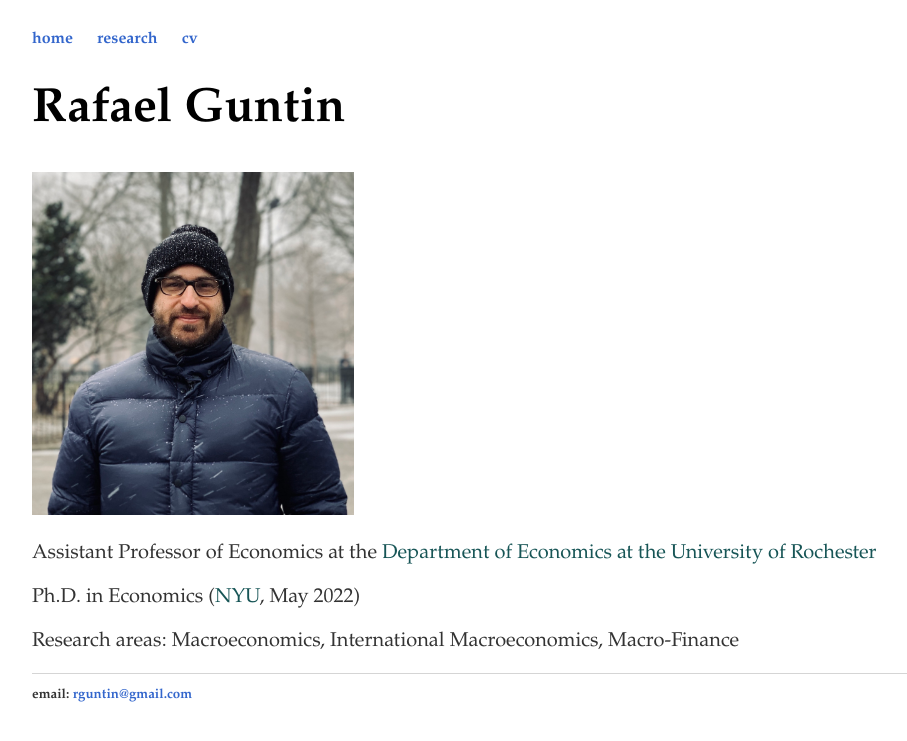
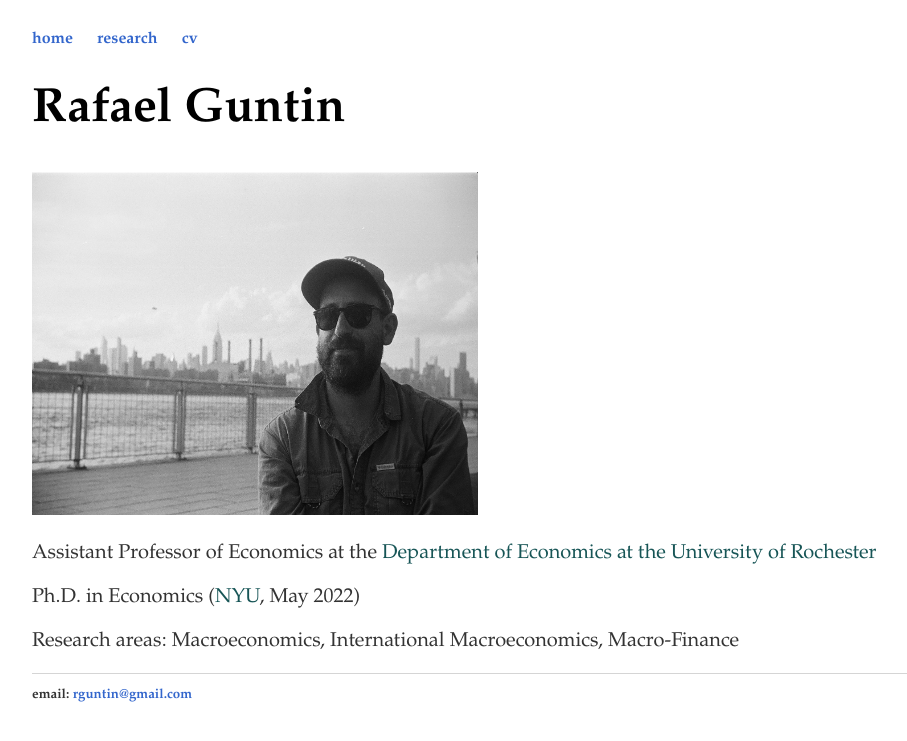
Before and after one commit to rafaguntin/rafaguntin.github.io, a Jekyll site: the page built from index.html, in a window 1280 px wide. Shown: the top 741 px of the page, without its empty margins (96-1003 px from the left). Built offline with Jekyll 4.4.1, drawn with Linux system fonts in a browser that asks for light colours.

Commit message:
Update index.html

```diff
--- a/index.html
+++ b/index.html
@@ -5,7 +5,9 @@ title: Rafael Guntin
 
 <div class="blurb">
 			<h1> Rafael Guntin </h1>
-			<img src="images/test_2_new.jpeg" class="inline"/ width="322" height="343"> <small>
+		        <!--<img src="images/test_2_new.jpeg" class="inline"/ width="322" height="343"> -->
+			<img src="images/photo_3.jpeg" class="inline"/ width="446" height="343">
+	                        <small>
 			        <p> Assistant Professor of Economics at the <a style="color:#175556" href="http://www.sas.rochester.edu/eco/index.html" target="_blank">Department of Economics at the University of Rochester</a>  </p>
 			<p> Ph.D. in Economics (<a style="color:#175556" href="https://as.nyu.edu/econ.html" target="_blank">NYU</a>, May 2022) </p>
 			<p> Research areas: Macroeconomics, International Macroeconomics, Macro-Finance</p>
```
